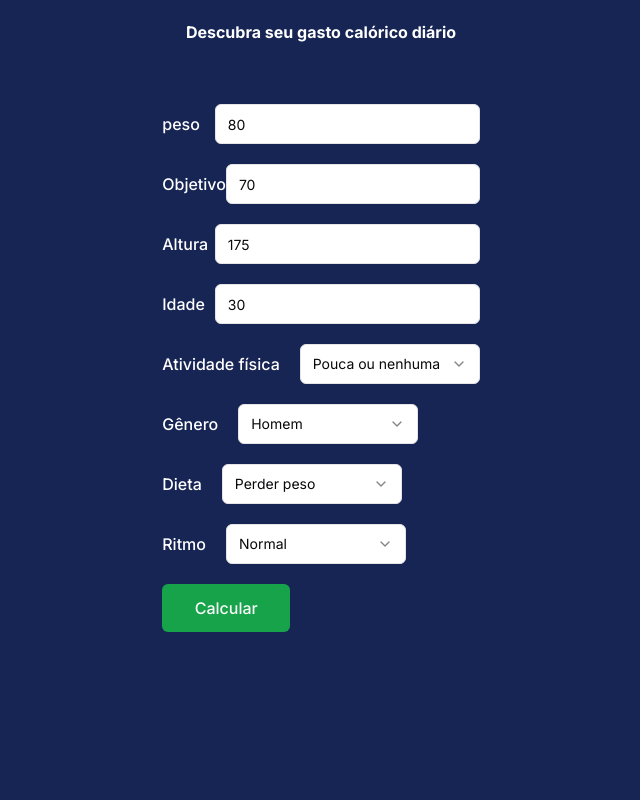
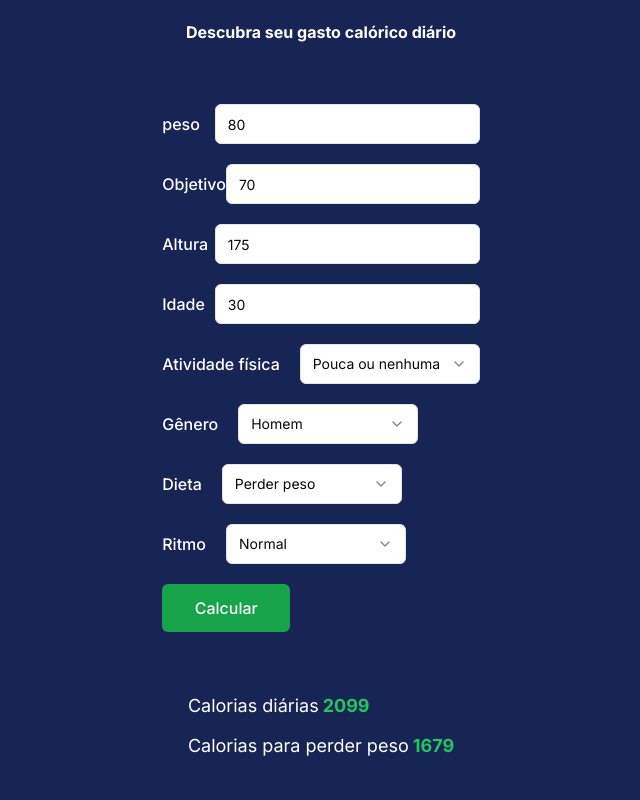
Before and after one commit to Pedrowill21/calorie-counter, a React (Vite) app: page / in a window 1280 px wide. Shown: the top 800 px of the page, without its empty margins (319-959 px from the left). Built offline with nearby package versions, Linux system fonts and the light colour scheme.

Commit message:
feat : add more infos about process

```diff
--- a/src/pages/calorie-counter/index.tsx
+++ b/src/pages/calorie-counter/index.tsx
@@ -5,7 +5,7 @@ import {
   TypeDietTarget,
   TypeGender,
 } from "@/interfaces/calorie-counter";
-import { useState } from "react";
+import { useEffect, useState } from "react";
 import {
   Select,
   SelectContent,
@@ -14,7 +14,7 @@ import {
   SelectValue,
 } from "@/components/ui/select";
 import { Button } from "@/components/ui/button";
-import { CalcCalorie } from "../functions/CalorieCounter";
+import { CalcCalorie, dietSpeedMultipliers } from "../functions/CalorieCounter";
 import { Bar, BarChart, CartesianGrid, XAxis } from "recharts";
 import {
   ChartConfig,
@@ -70,6 +70,11 @@ export function CalorieCounter() {
       data.chart.map((item, i) => ({ days: `Dia ${i}`, peso: `${item}` }))
     );
   }
+
+  useEffect(
+    () => onSubmit(),
+    [activity, dietSpeed, dietTarget, targetWeight]
+  );
 
   return (
     <div className=" w-full flex flex-col items-center p-5 gap-10">
@@ -207,16 +212,29 @@ export function CalorieCounter() {
       </div>
 
       {TBM && (
-        <span className=" text-white text-lg">
-          Meta calórica{" "}
-          <span className=" font-bold text-green-500">{TBM.toFixed(0)}</span>{" "}
-          calorias
-        </span>
+        <div className=" flex flex-col gap-3">
+          <span className=" text-white text-lg">
+            Calorias diárias
+            <span className=" ml-1 font-bold text-green-500">
+              {TBM.toFixed(0)}
+            </span>
+          </span>
+          <span className=" text-white text-lg">
+            {`Calorias para ${dietTarget}`}
+            <span className=" ml-1 font-bold text-green-500">
+              {(TBM - TBM * (dietSpeedMultipliers[dietSpeed] || 0.2)).toFixed(
+                0
+              )}
+            </span>
+          </span>
+        </div>
       )}
 
       {chart && (
         <div className=" w-full flex flex-col items-center gap-5">
-          <span className=" text-white font-bold">{chart.length} dias de dieta </span>
+          <span className=" text-white font-bold">
+            {chart.length} dias de dieta{" "}
+          </span>
           <ChartContainer
             config={chartConfig}
             className="min-h-[200px] w-full max-w-[800px]"
--- a/src/pages/functions/CalorieCounter.ts
+++ b/src/pages/functions/CalorieCounter.ts
@@ -42,8 +42,8 @@ export function CalcCalorie({
   return { TBM, chart: recommendation };
 }
 
-const dietSpeedMultipliers: Record<string, number> = {
-  normal: 0.2,
+export const dietSpeedMultipliers: Record<string, number> = {
+  normal: 0.20,
   acelerada: 0.35,
   agressiva: 0.5,
 };
@@ -72,6 +72,5 @@ function CaloricRecommendation({
     dailyDeficit.push((currentWeight / 7700).toFixed(2));
   }
 
-  // console.log("peso final", dailyDeficit);
-  return dailyDeficit
+  return dailyDeficit;
 }
```
